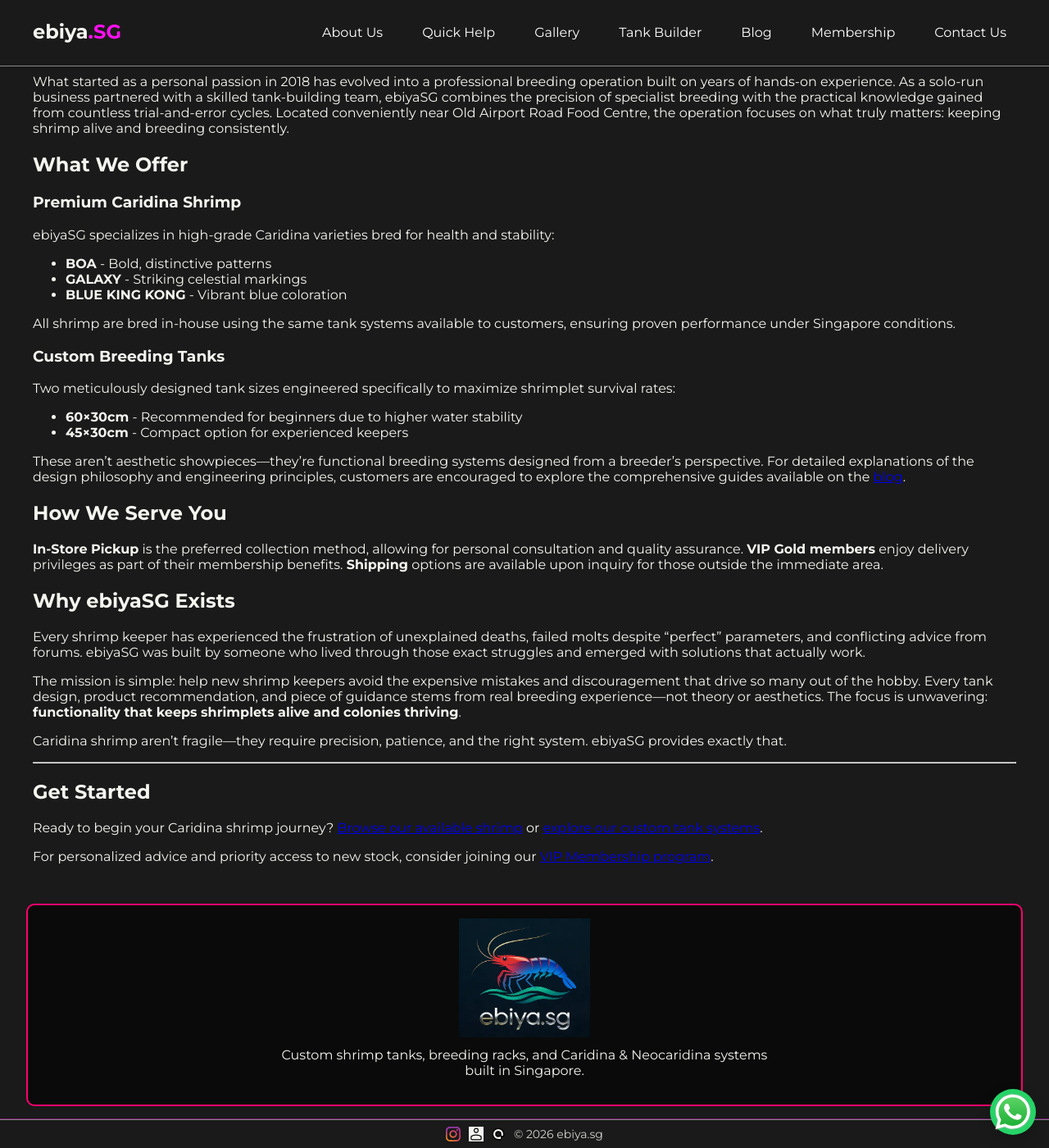
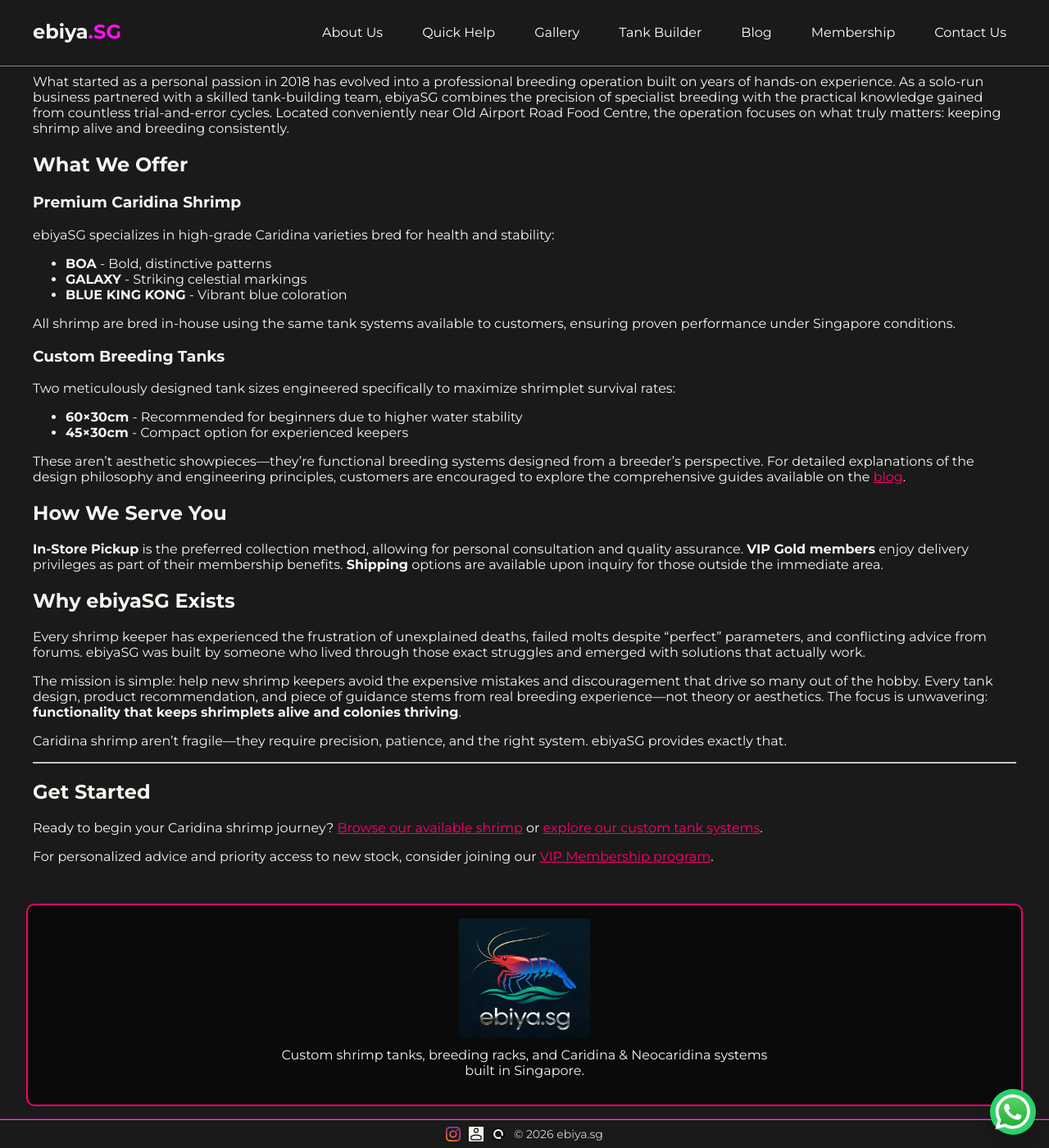
Before and after one commit to m33lucky-benny/ebiya-main, a Jekyll site: the page built from about.md, in a window 1280 px wide and 1400 px high, scrolled down 276 px. Shown: the whole window at 82% size. Built offline with Jekyll 4.4.1, drawn with Linux system fonts in a browser that asks for light colours.

Commit message:
Update main.scss

```diff
--- a/assets/css/main.scss
+++ b/assets/css/main.scss
@@ -240,3 +240,12 @@ body, .navbar, .navbar-brand, .nav-link {
     max-width: 600px;
   }
 }
+
+main a:not(.btn) {
+  color: var(--secondary);
+  text-decoration: underline;
+
+  &:hover {
+    color: var(--secondary-hover);
+  }
+}
```
